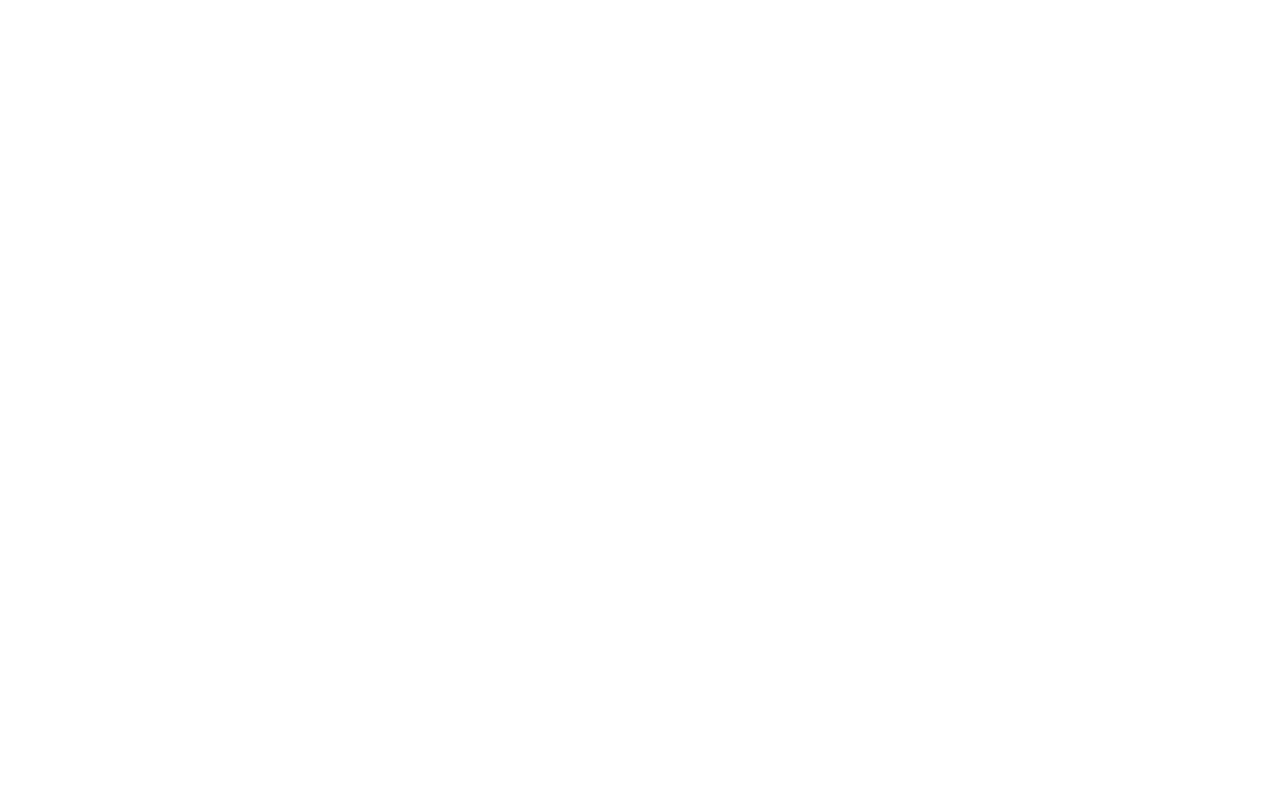
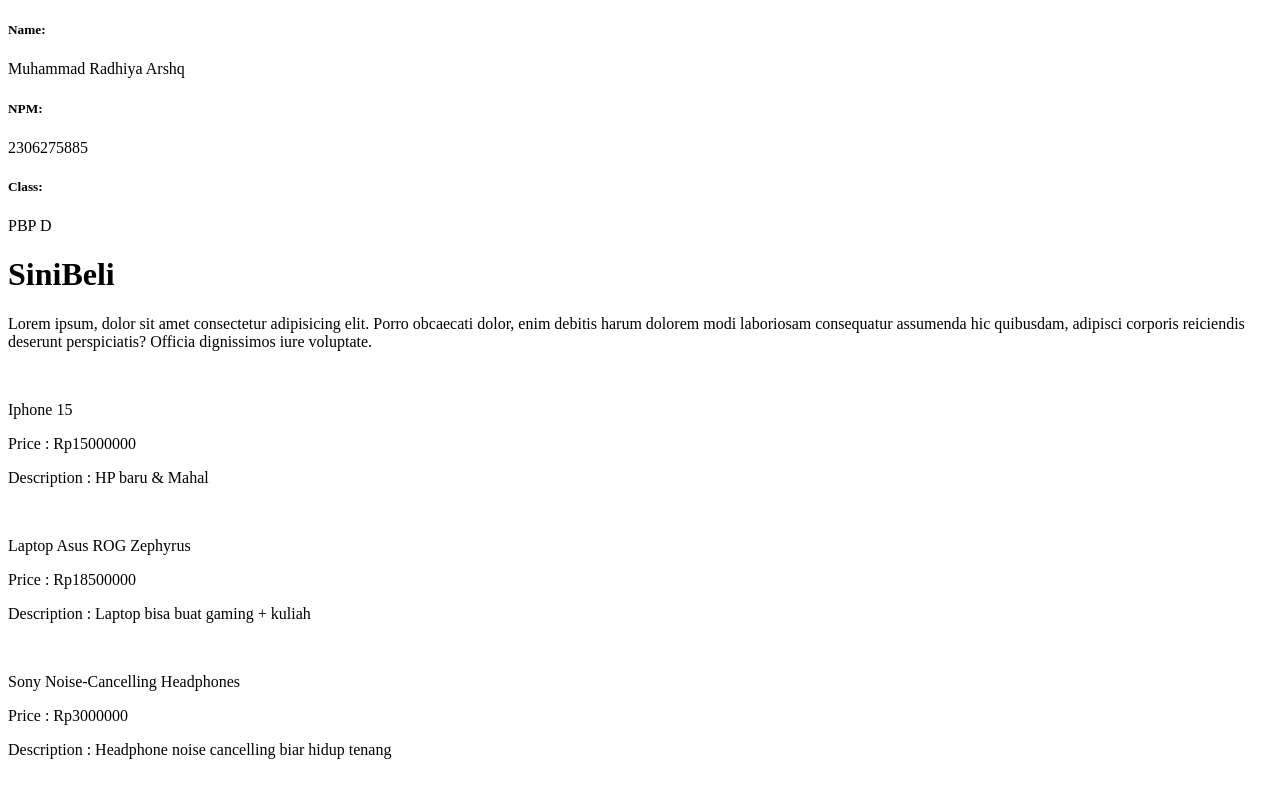
Before and after one commit to arshqiii/SiniBeli, a Django app: page / in a window 1280 px wide. Before the commit the page is empty. Run offline with Django 5.2, Linux system fonts and the light colour scheme.

Commit message:
updated template

```diff
--- a/main/templates/main.html
+++ b/main/templates/main.html
@@ -4,9 +4,51 @@
     <meta charset="UTF-8">
     <meta name="viewport" content="width=device-width, initial-scale=1.0">
     <link rel="stylesheet" type="text/css" href="style.css">
-    <title>Online Shop</title>
+    <title>SiniBeli</title>
 </head>
 <body>
-
+    <div class="header">
+        <h5> Name: </h5>
+        <p>Muhammad Radhiya Arshq</p>
+        <!-- <p>{{nama}}</p> -->
+        <h5> NPM: </h5>
+        <p>2306275885</p>
+        <!-- <p>{{npm}}</p> -->
+        <h5>Class: </h5>
+        <p>PBP D</p>
+        <!-- <p>{{kelas}}</p> -->
+    </div>
+    <div class="intro">
+        <div class="app-info">
+            <h1>SiniBeli</h1>
+            <p>Lorem ipsum, dolor sit amet consectetur adipisicing elit.
+                Porro obcaecati dolor, enim debitis harum dolorem modi laboriosam consequatur assumenda hic quibusdam,
+                adipisci corporis reiciendis deserunt perspiciatis? Officia dignissimos iure voluptate.</p>
+            <!-- <h1>{{app_name}}</h1>
+            <p>{{app_desc}}</p> -->
+        </div>
+    </div>
+    <div class="product-container">
+        <div class="container-box">
+            <div class="box">
+                <img class="product-pic" src="">
+                <p> Iphone 15 </p>
+                <p> Price : Rp15000000 </p>
+                <p> Description : HP baru & Mahal</p>
+            </div>
+            <div class="box">
+                <img class="product-pic" src="">
+                <p> Laptop Asus ROG Zephyrus </p>
+                <p> Price : Rp18500000 </p>
+                <p> Description : Laptop bisa buat gaming + kuliah</p>
+            </div>
+            <div class="box">
+                <img class="product-pic" src="">
+                <p> Sony Noise-Cancelling Headphones </p>
+                <p> Price : Rp3000000 </p>
+                <p> Description : Headphone noise cancelling biar hidup tenang</p>
+            </div>
+        </div>
+    </div>
 </body>
 </html>
--- a/main/views.py
+++ b/main/views.py
@@ -12,13 +12,13 @@ def show_main(request):
 
         'product_name1' : 'Iphone 15',
         'price1': 15000000,
-        'description1': '',
+        'description1': 'HP baru & Mahal',
         'product_name2' : 'Laptop Asus ROG Zephyrus',
         'price2': 18500000,
-        'description3': '',
+        'description3': 'Laptop bisa buat gaming + kuliah',
         'product_name3' : 'Sony Noise-Cancelling Headphones',
         'price3': 3000000,
-        'description3': '',
+        'description3': 'Headphone noise cancelling biar hidup tenang',
 
     }
 
```
Also changed, not shown: main/templates/style.css (+11 -0 lines).
